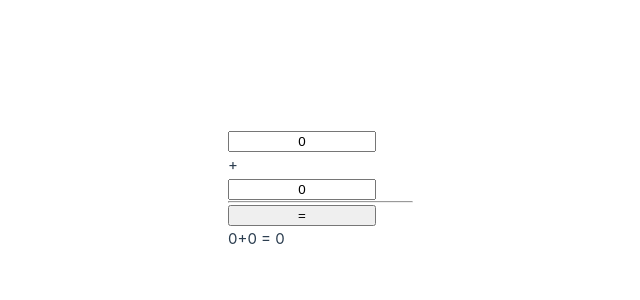
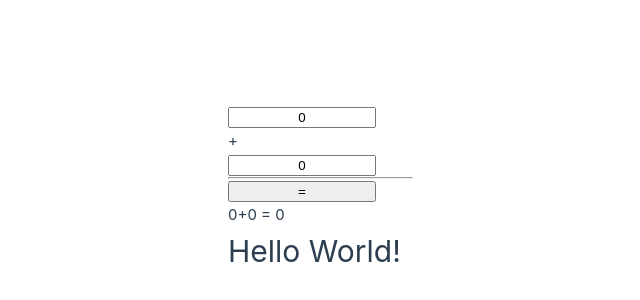
Before and after one commit to 64160056/Lab2, a Vue app: page / in a window 1280 px wide. Shown: the part 210-510 px from the top of the page, without its empty margins (227-867 px from the left). Built offline with nearby package versions, Linux system fonts and the light colour scheme.

Commit message:
Hello World

```diff
--- a/src/App.vue
+++ b/src/App.vue
@@ -2,11 +2,13 @@
 import { RouterLink, RouterView } from "vue-router";
 import HelloWorld from "./components/HelloWorld.vue";
 import CalComponent from "./components/CalComponent.vue";
+import HelloWorldExample from "./components/HelloWorldExample.vue";
 </script>
 
 <template>
   <div>
-    <CalComponent/>
+    <CalComponent />
+    <HelloWorldExample />
   </div>
 </template>
 
--- /dev/null
+++ b/src/components/HelloWorldExample.vue
@@ -0,0 +1,8 @@
+<script setup lang="ts">
+import { ref } from "vue";
+const message = ref("Hello World!");
+</script>
+
+<template>
+  <h1>{{ message }}</h1>
+</template>
```
